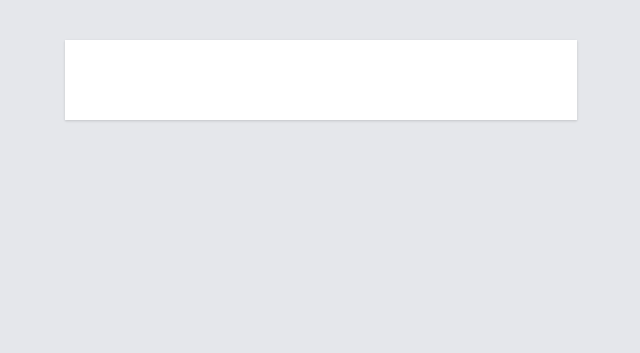
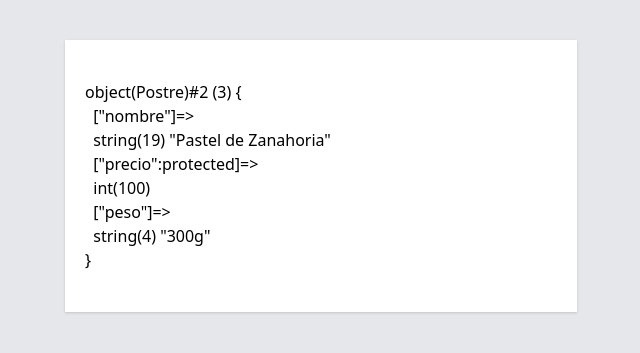
Before and after one commit to Norman-Arredondo/PHP_POO, a PHP site: page /12-classes-abstractas.php in a window 1280 px wide. Shown: the part 160-513 px from the top of the page, without its empty margins (319-959 px from the left). Run offline with PHP 8.4, Linux system fonts and the light colour scheme.

Commit message:
Trabajando con clases abstractas

```diff
--- a/12-classes-abstractas.php
+++ b/12-classes-abstractas.php
@@ -1,6 +1,7 @@
 <?php include 'includes/header.php';
-
-class MenuRestaurant {
+/*Una clase abstracta es una clase que no se puede instanciar, en cambio funciona como base para otras clases
+ * */
+abstract class MenuRestaurant {
     public $nombre;
     protected $precio;
 
@@ -49,3 +50,9 @@ class Postre extends MenuRestaurant {
         return $this->peso;
     }
 }
+
+//$menu = new MenuRestaurant('Hola c:',100);//No se puede porque es una clase abstracta
+//var_dump($menu);
+
+$postre = new Postre('Pastel de Zanahoria',100,'300g');
+var_dump($postre);
```
